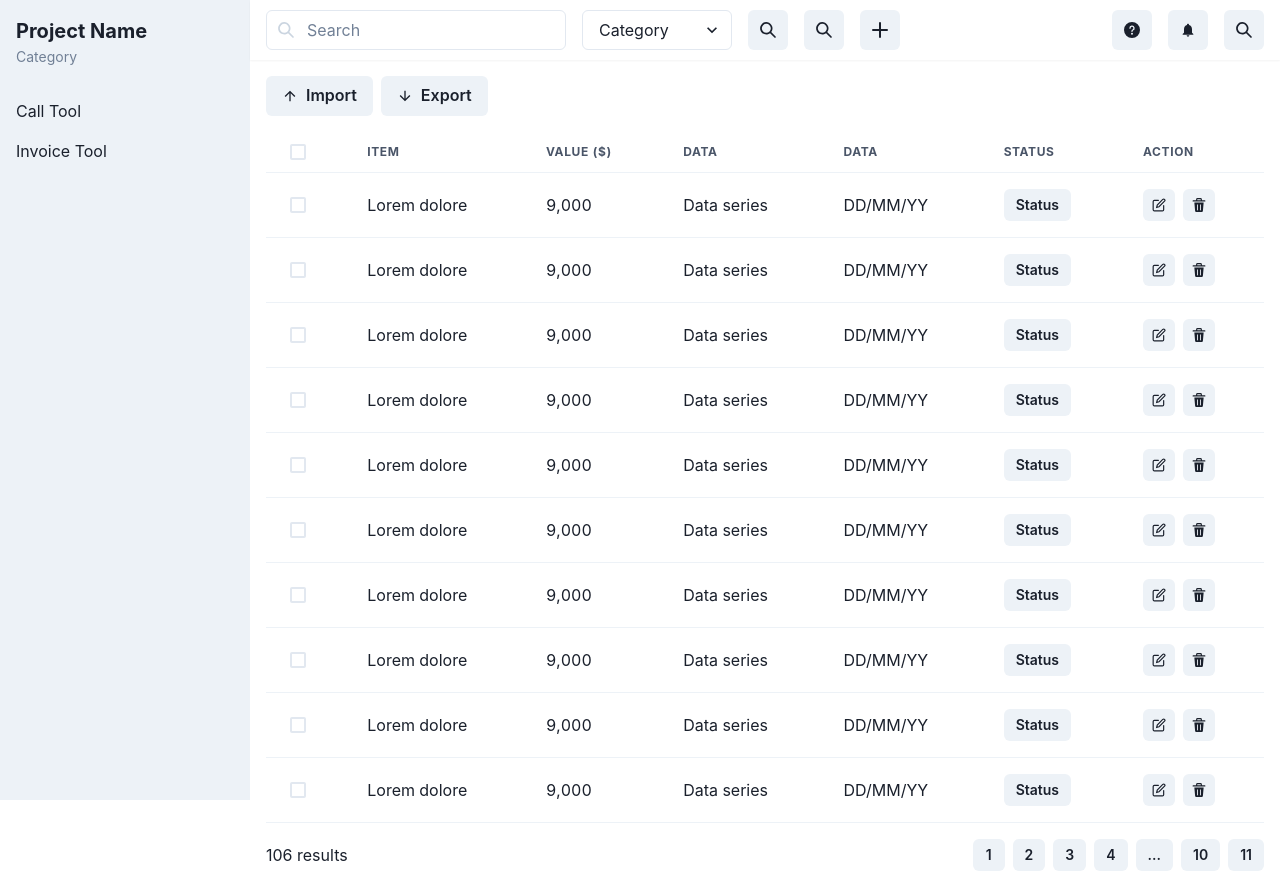
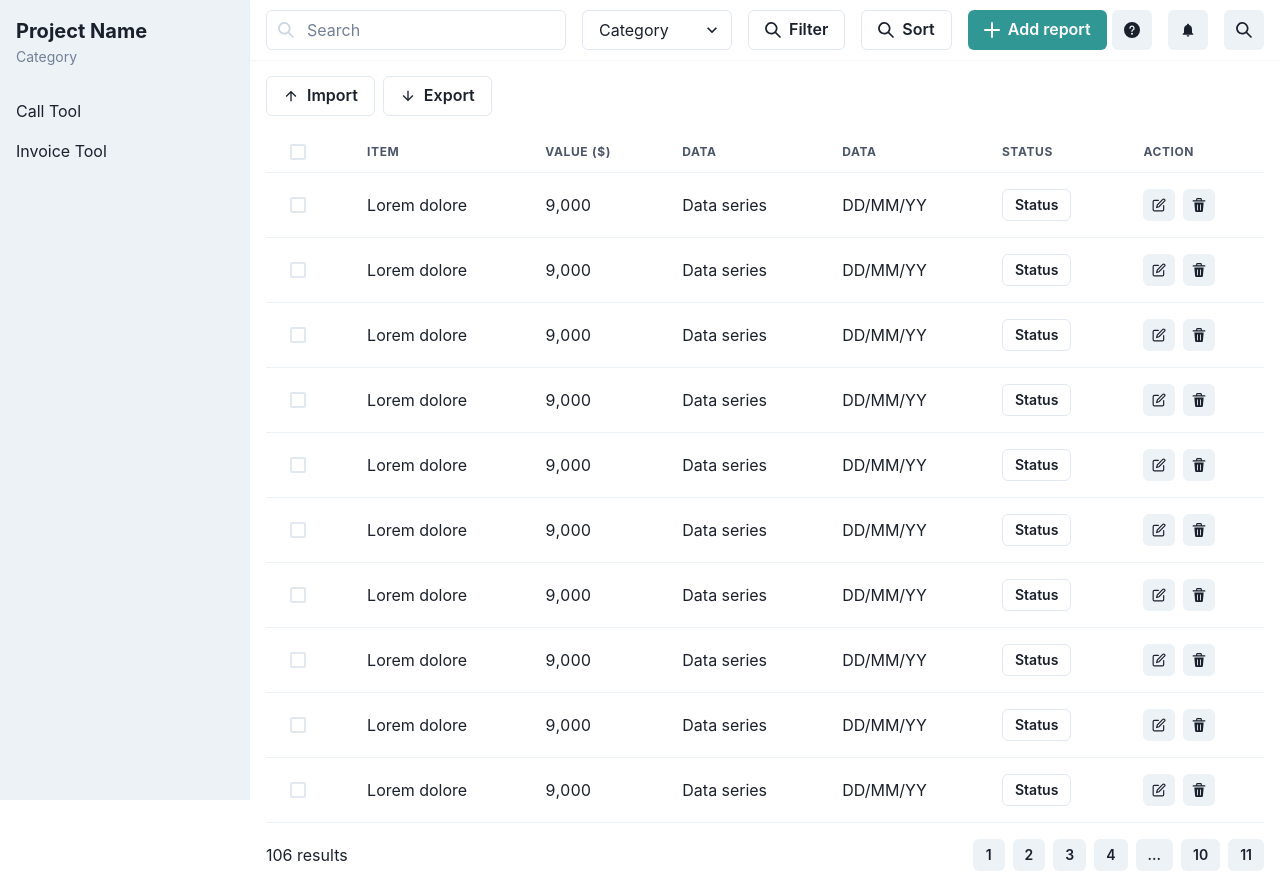
Before and after one commit to GPT-Engineer-App-Dev/mimic-ui-pro, a React (Vite) app: page / in a window 1280 px wide. Built offline with nearby package versions, Linux system fonts and the light colour scheme.

Commit message:
Updated Topbar and DataTable components to match the provided UI design.

```diff
--- a/src/components/DataTable.jsx
+++ b/src/components/DataTable.jsx
@@ -5,8 +5,8 @@ const DataTable = () => {
   return (
     <Box w="100%" p={4}>
       <HStack mb={4}>
-        <Button leftIcon={<ArrowUpIcon />}>Import</Button>
-        <Button leftIcon={<ArrowDownIcon />}>Export</Button>
+        <Button leftIcon={<ArrowUpIcon />} variant="outline">Import</Button>
+        <Button leftIcon={<ArrowDownIcon />} variant="outline">Export</Button>
       </HStack>
       <Table variant="simple">
         <Thead>
@@ -28,7 +28,7 @@ const DataTable = () => {
               <Td>9,000</Td>
               <Td>Data series</Td>
               <Td>DD/MM/YY</Td>
-              <Td><Button size="sm">Status</Button></Td>
+              <Td><Button size="sm" variant="outline">Status</Button></Td>
               <Td>
                 <HStack spacing={2}>
                   <IconButton icon={<EditIcon />} aria-label="Edit" size="sm" />
--- a/src/components/Topbar.jsx
+++ b/src/components/Topbar.jsx
@@ -1,4 +1,4 @@
-import { Box, Input, InputGroup, InputLeftElement, IconButton, Select, HStack, Spacer } from "@chakra-ui/react";
+import { Box, Input, InputGroup, InputLeftElement, IconButton, Select, HStack, Spacer, Button } from "@chakra-ui/react";
 import { SearchIcon, AddIcon, QuestionIcon, BellIcon } from "@chakra-ui/icons";
 
 const Topbar = () => {
@@ -20,9 +20,9 @@ const Topbar = () => {
       </InputGroup>
       <Select placeholder="Category" w="150px" ml={4} />
       <HStack spacing={4} ml={4}>
-        <IconButton icon={<SearchIcon />} aria-label="Filter" />
-        <IconButton icon={<SearchIcon />} aria-label="Sort" />
-        <IconButton icon={<AddIcon />} aria-label="Add report" />
+        <Button leftIcon={<SearchIcon />} variant="outline">Filter</Button>
+        <Button leftIcon={<SearchIcon />} variant="outline">Sort</Button>
+        <Button leftIcon={<AddIcon />} colorScheme="teal">Add report</Button>
       </HStack>
       <Spacer />
       <HStack spacing={4}>
```
